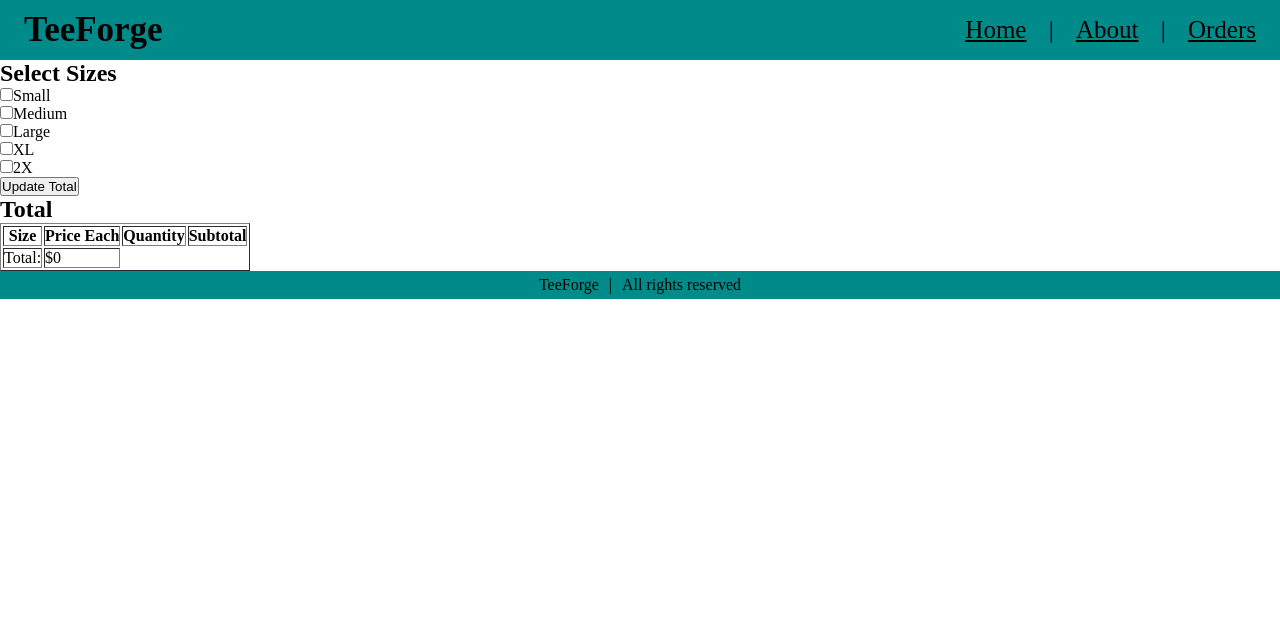
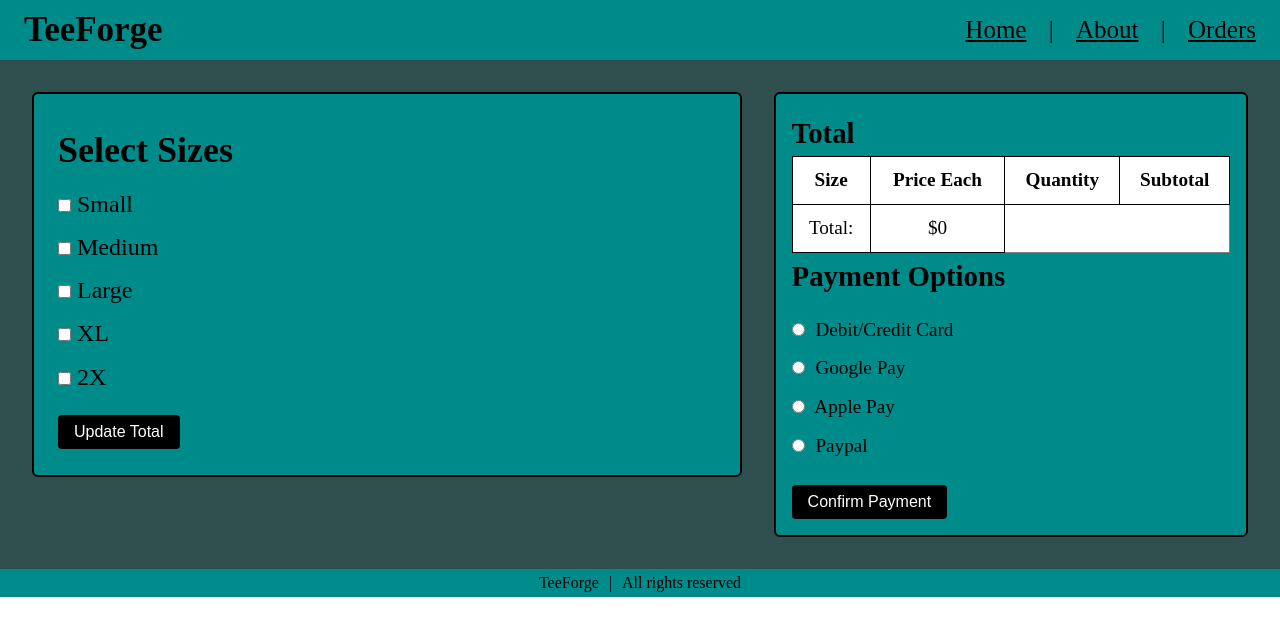
Before and after one commit to KingJepy/TeeForger-Unit-One-Project, a React (Vite) app: page /orders in a window 1280 px wide. Shown: the top 636 px of the page. Built offline with nearby package versions, Linux system fonts and the light colour scheme.

Commit message:
added the payment options and the css to the order forms page. id like to change the alert to a different popup later but next I will work on the tshirt creation page

```diff
--- a/src/components/HomePage.css
+++ b/src/components/HomePage.css
@@ -2,7 +2,7 @@
     display: flex;
     align-items: center;
     justify-content: center;
-    flex-direction: row; /*side by side*/
+    flex-direction: row;
     padding: 2rem;
     gap: 2rem;
     background-color: darkslategray;
--- /dev/null
+++ b/src/components/OrderForm.css
@@ -0,0 +1,88 @@
+.order-page {
+  display: flex;
+  align-items: flex-start;
+  justify-content: center;
+  flex-direction: row;
+  padding: 2rem;
+  gap: 2rem;
+  background-color: darkslategray;
+}
+
+/* Left side: Size selection */
+.order-left {
+  flex: 1.5;
+  max-width: 700px;
+  font-size: x-large;
+  line-height: 1.8;
+  border: 2px solid black;
+  padding: 1.5rem;
+  background-color: darkcyan;
+  color: black;
+  text-align: left;
+  border-radius: 6px;
+}
+
+/* Right side: Total + Payment */
+.order-right {
+  flex: 1;
+  max-width: 600px;
+  font-size: larger;
+  line-height: 1.6;
+  border: 2px solid black;
+  padding: 1rem;
+  background-color: darkcyan;
+  color: black;
+  border-radius: 6px;
+}
+
+/* Total cost table */
+.total-cost-table table {
+  width: 100%;
+  border-collapse: collapse;
+  background-color: white;
+  color: black;
+}
+
+.total-cost-table th,
+.total-cost-table td {
+  border: 1px solid black;
+  padding: 0.5rem;
+  text-align: center;
+}
+
+/* Payment options */
+.payment-options {
+  margin-top: 1rem;
+  list-style: none;
+  padding: 0;
+}
+
+.payment-options li {
+  margin-bottom: 0.5rem;
+}
+
+input[type="number"] {
+  margin-left: 10px;
+  width: 60px;
+}
+
+input[type="checkbox"],
+input[type="radio"] {
+  margin-right: 6px;
+}
+
+/* Buttons */
+button {
+  margin-top: 1rem;
+  padding: 0.5rem 1rem;
+  background-color: black;
+  color: white;
+  border: none;
+  border-radius: 4px;
+  font-size: 1rem;
+  cursor: pointer;
+}
+
+button:hover {
+  background-color: #222;
+}
--- a/src/components/OrderForm.jsx
+++ b/src/components/OrderForm.jsx
@@ -1,4 +1,5 @@
 import { useState } from "react";
+import './OrderForm.css';
 
 function OrderForm () {
     //use state to keep track of our size
@@ -11,7 +12,11 @@ function OrderForm () {
     ]);
     // use state to keep track of the order and total cost
     const [order, setOrder] = useState([]);
-    const[totalCost, setTotalCost] = useState(0)
+    const[totalCost, setTotalCost] = useState(0);
+
+    //use state for payment options
+    const [paymentMethod, setPaymentMethod] = useState('');
+    const [paymentConfirmation, setPaymentConfirmation] = useState(false); //start false so you cant hit submit before clicking an option
 
     //toggle on and off a size
     const toggleSize = (index) => {
@@ -38,10 +43,23 @@ function OrderForm () {
         setTotalCost(total);
     };
 
+    const confirmPayment = () => {
+        if (order.length === 0) {
+            alert("Slow Down Partner, Start Your Order First!");
+            return;
+        } else if (!paymentMethod) {
+            alert("Hold Up, How You Paying?");
+            return;
+        }
+
+        setPaymentConfirmation(true);
+        alert("Thank You For Your Business. An Email Will Be Sent Out Shortly")
+    }
+
     return (
         <div className="order-page">
             {/* pass in my submit function so it submits correctly */}
-            <form onSubmit={handleSubmit}>
+            <form className="order-left" onSubmit={handleSubmit}>
                 <h2>Select Sizes</h2>
                 {/* map over for each size */}
                 {sizes.map((size, index) => (
@@ -60,7 +78,7 @@ function OrderForm () {
 
             </form>
             {/* separate div so I can align them differently */}
-            <div className="orders-right">
+            <div className="order-right">
                 <div className="total-cost-table">
                     <h2>Total</h2>
                     <table border="1" cellPadding="8">
@@ -84,9 +102,56 @@ function OrderForm () {
                         </tr>
                     </table>
                 </div>
-                <ul className="payment-options">
-
-                </ul>
+                <div>
+                    <h2>Payment Options</h2>
+                    <ul className="payment-options">
+                        <li>
+                            <label>
+                                <input
+                                type="radio"
+                                name="payment"
+                                value="debit-credit"
+                                checked={paymentMethod === 'debit-credit'}
+                                onChange={(e) => setPaymentMethod(e.target.value)}
+                                /> Debit/Credit Card
+                            </label>
+                        </li>
+                        <li>
+                            <label>
+                                <input
+                                type="radio"
+                                name="payment"
+                                value="google-pay"
+                                checked={paymentMethod === 'google-pay'}
+                                onChange={(e) => setPaymentMethod(e.target.value)}
+                                /> Google Pay
+                            </label>
+                        </li>
+                        <li>
+                            <label>
+                                <input
+                                type="radio"
+                                name="payment"
+                                value="apple-pay"
+                                checked={paymentMethod === 'apple-pay'}
+                                onChange={(e) => setPaymentMethod(e.target.value)}
+                                /> Apple Pay
+                            </label>
+                        </li>
+                        <li>
+                            <label>
+                                <input
+                                type="radio"
+                                name="payment"
+                                value="paypal"
+                                checked={paymentMethod === 'paypal'}
+                                onChange={(e) => setPaymentMethod(e.target.value)}
+                                /> Paypal
+                            </label>
+                        </li>
+                    </ul>
+                    <button type="button" onClick={confirmPayment}>Confirm Payment</button>
+                </div>
             </div>
         </div>
     );
```
